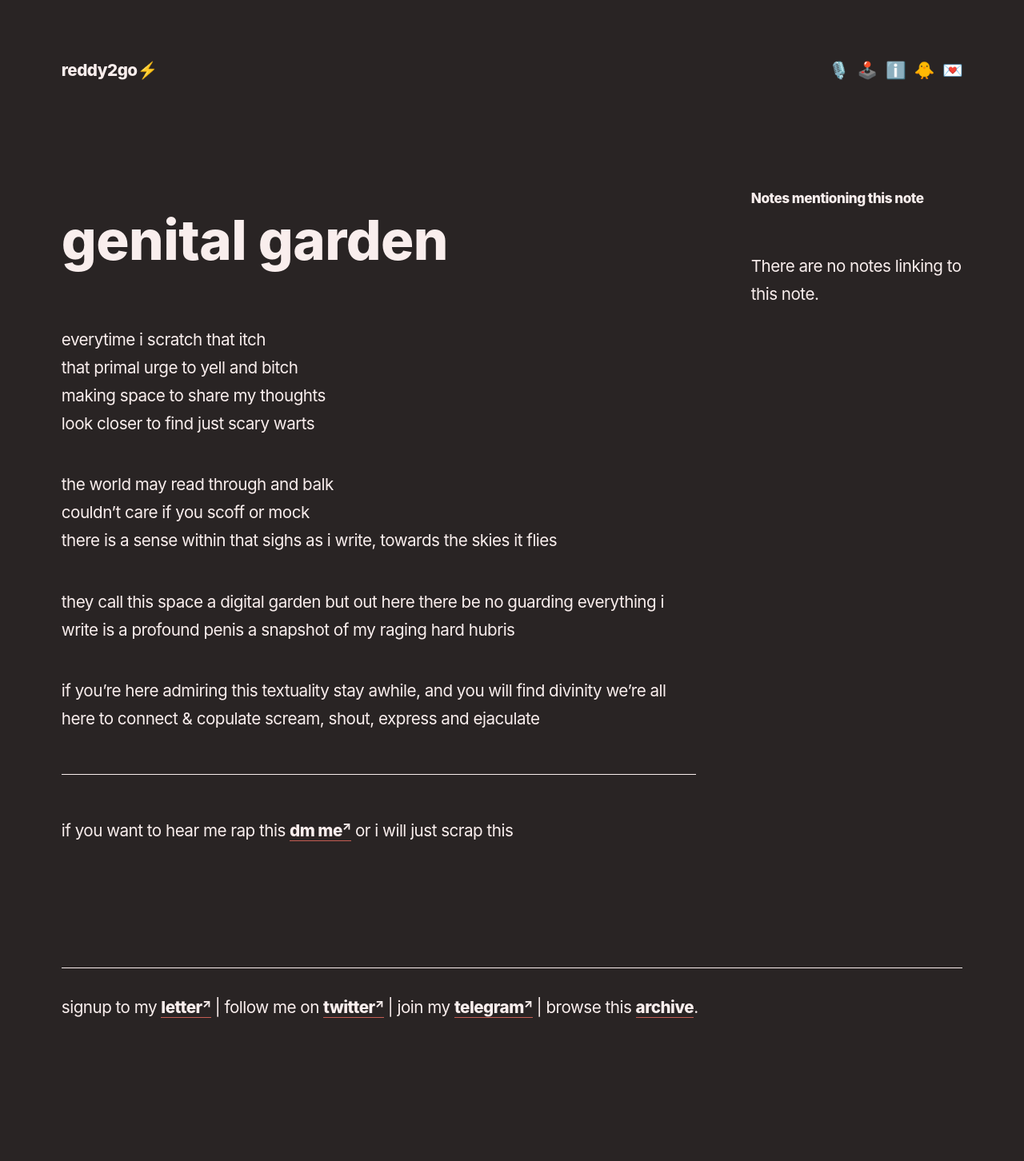
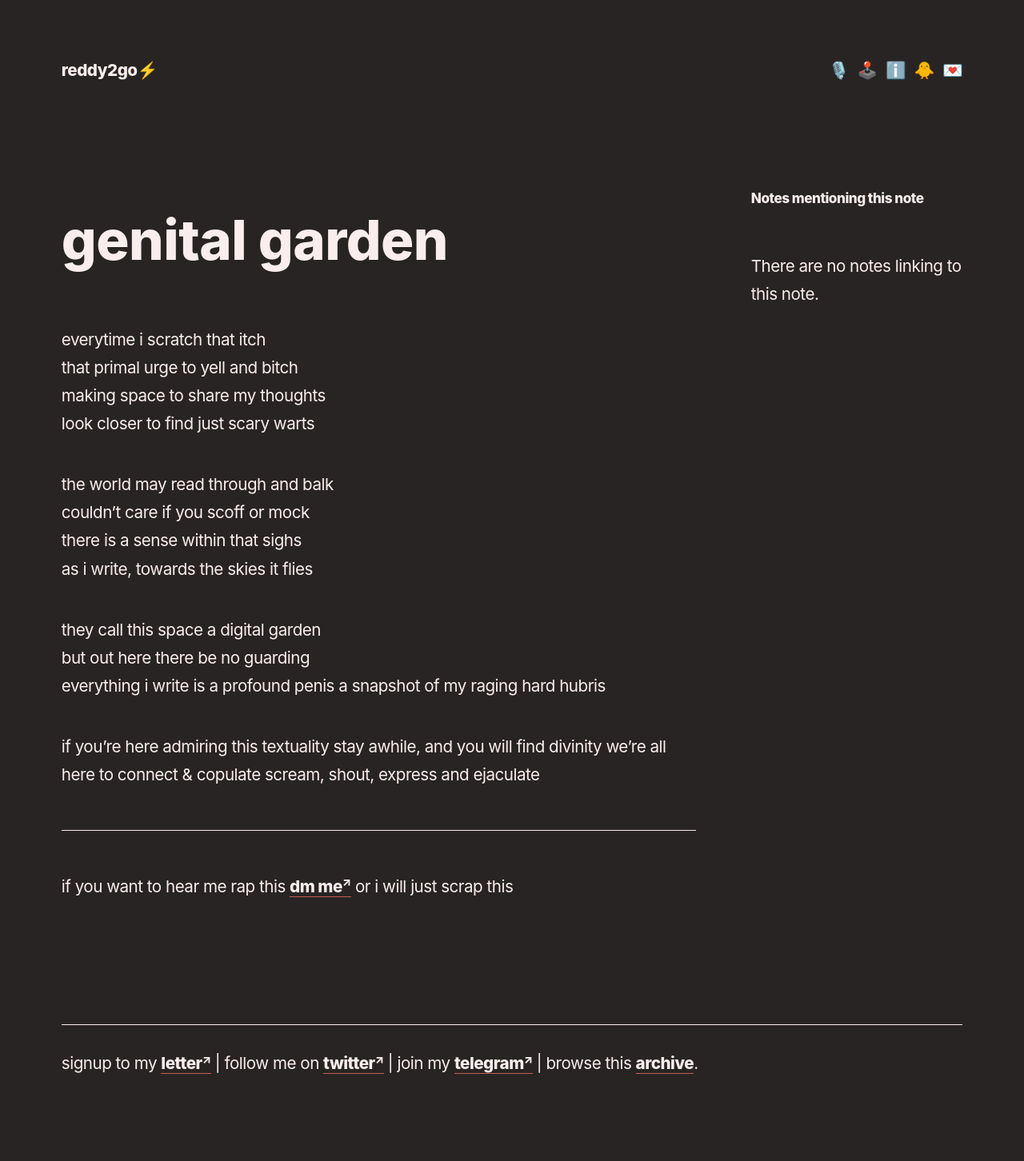
Before and after one commit to reddy2go/redgarden, a Jekyll site: the page built from _notes/genital garden.md, in a window 1280 px wide. Shown: the whole page at 80% size. Built offline with Jekyll 4.4.1, drawn with Linux system fonts in a browser that asks for light colours; some web fonts are replaced; Markdown is read by kramdown in place of the engine named in the settings; before the commit the page ends 1382 px from its top, so only the background shows below that.

Commit message:
auto commit

```diff
--- a/_notes/genital garden.md
+++ b/_notes/genital garden.md
@@ -10,11 +10,11 @@ look closer to find just scary warts
 
 the world may read through and balk<br/>
 couldn't care if you scoff or mock <br/>
-there is a sense within that sighs
+there is a sense within that sighs<br/>
 as i write, towards the skies it flies
 
-they call this space a digital garden
-but out here there be no guarding
+they call this space a digital garden<br/>
+but out here there be no guarding<br/>
 everything i write is a profound penis
 a snapshot of my raging hard hubris
 
```
